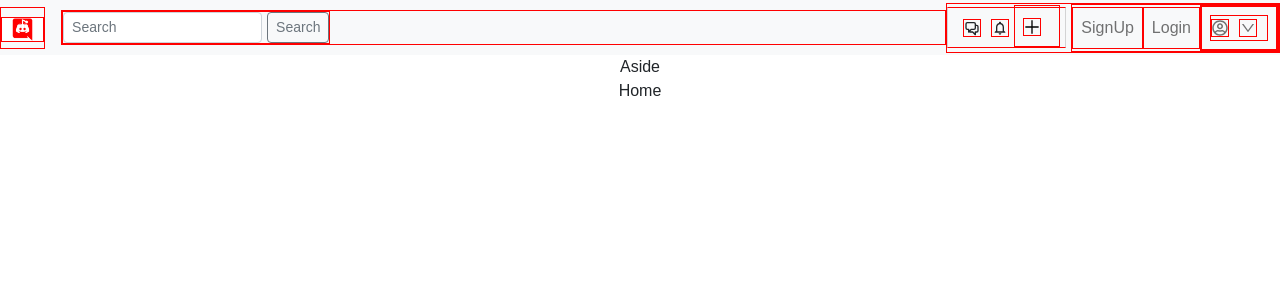
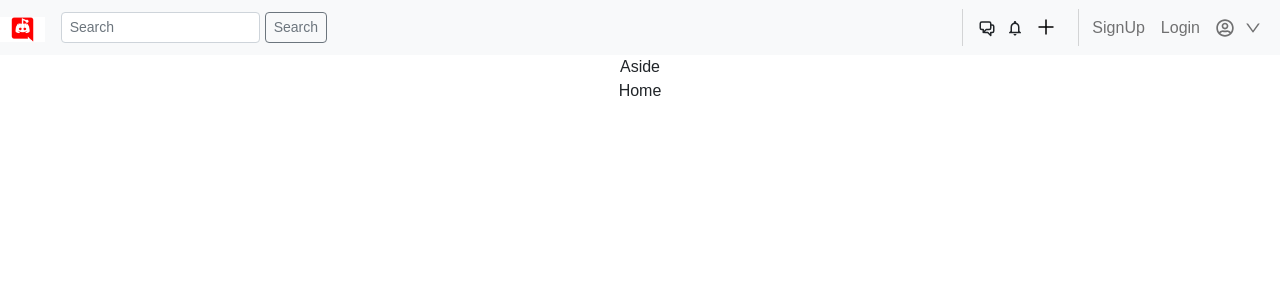
Before and after one commit to SEI-Buffleheads/Breddit-The-Better-Reddit, a React (Create React App) app: page / in a window 1280 px wide. Shown: the top 300 px of the page. Built offline with nearby package versions, Linux system fonts and the light colour scheme.

Commit message:
nav ready for import

```diff
--- a/src/components/Nav/Nav.css
+++ b/src/components/Nav/Nav.css
@@ -1,13 +1,13 @@
 .nav-container {
   height: 55px;
-  max-width: 100vw;
+  /* max-width: 100vw; */
 }
 
-.nav-container * {
+/* .nav-container * {
   border: 1px solid red;
-}
+} */
 
-.nav-links {
+.nav {
   display: flex;
   flex-direction: row;
   align-items: center;
--- a/src/components/Nav/NavBar.jsx
+++ b/src/components/Nav/NavBar.jsx
@@ -20,9 +20,6 @@ function NavBar({setToggleChat}) {
         </Navbar.Brand>
       </LinkContainer>
 
-      <Navbar.Toggle aria-controls="basic-navbar-nav" />
-
-      <Navbar.Collapse id="basic-navbar-nav">
       <Form className="d-flex">
         <Form.Control
           type="search"
@@ -35,19 +32,19 @@ function NavBar({setToggleChat}) {
           Search
         </Button>
       </Form>
-      </Navbar.Collapse>
 
       {/* <Navbar.Text>
         Signed in as: <a href="/user">Almost</a>
       </Navbar.Text> */}
 
-      <Nav className="ms-auto nav-links">
+      <Nav className="nav ms-auto">
         <div className="nav-icons-container">
           <HiOutlineChatAlt2
             onClick={setToggleChat}
             size={18}
             className="nav-icon"
           />
+
           <MdNotificationsNone size={18} className="nav-icon" />
           <LinkContainer
             to="/post"
@@ -67,7 +64,7 @@ function NavBar({setToggleChat}) {
           <LinkContainer to="/login">
             <Nav.Link>Login</Nav.Link>
           </LinkContainer>
-
+        </Navbar.Collapse>
         <NavDropdown
           title={
             <div>
@@ -99,7 +96,7 @@ function NavBar({setToggleChat}) {
             </LinkContainer>
           </NavDropdown.Item>
         </NavDropdown>
-        </Navbar.Collapse>
+
       </Nav>
     </Navbar>
   );
```
Lines whose indentation alone changed are shown as unchanged.
